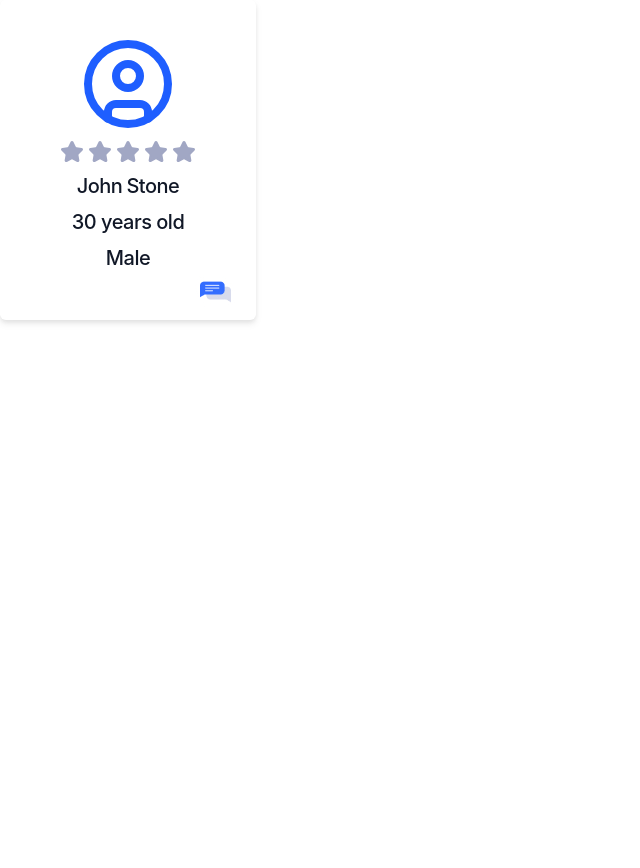
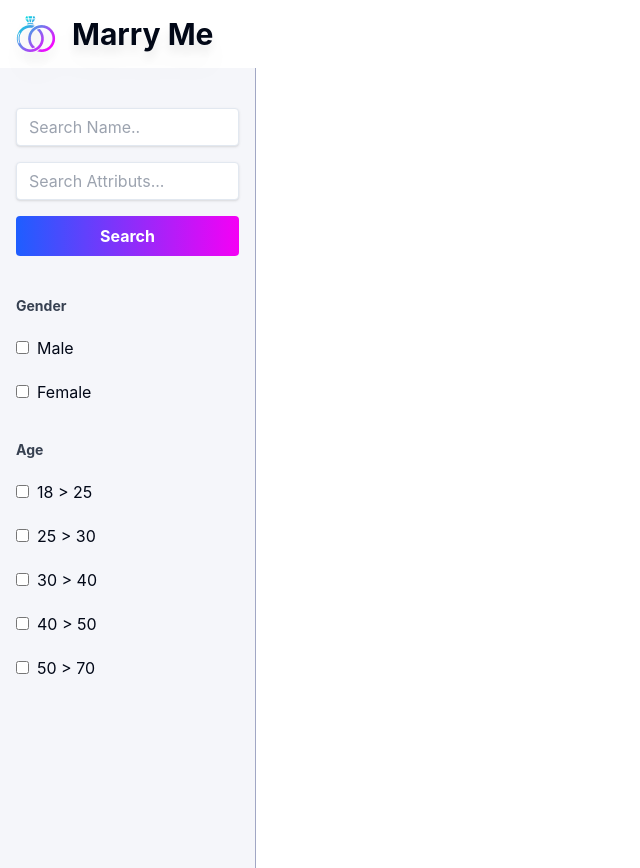
Before and after one commit to MCezarLucian/marry-me, a React (Create React App) app: page / in a window 1280 px wide. Shown: the whole page, without its empty margins (0-640 px from the left). Before the commit the page ends 800 px from the top, so only its background shows below. Built offline with nearby package versions, Linux system fonts and the light colour scheme.

Commit message:
Create Filter

```diff
--- a/src/App.tsx
+++ b/src/App.tsx
@@ -1,16 +1,27 @@
-import React from "react";
+import React, { useState } from "react";
 import "./App.css";
-import FileUploadDropzone from "./components/imageUploader/FileUploadDropzone";
-import Navbar from "./components/navbar/Navbar";
 import Footer from "./components/footer/Footer";
 import Navbar from "./components/navbar/Navbar";
 import { users } from "./mockdata/data";
 import Card from "./components/Card.tsx/Card";
+import Filter from "./components/Filter/Filter";
 
 function App() {
+  const [filteredUsers, setFilteredUsers] = useState(users);
+
+  const handleFilter = (filtered: typeof users) => {
+    setFilteredUsers(filtered);
+  };
+
   return (
     <div>
-      <Card user={users[0]}></Card>
+      <Navbar></Navbar>
+      <Filter users={users} onFilter={handleFilter} />
+      {/*  <div className="user-cards">
+        {filteredUsers.map((user) => (
+          <Card key={user.id} user={user} />
+        ))}
+      </div> */}
     </div>
   );
 }
--- /dev/null
+++ b/src/components/Filter/Filter.tsx
@@ -0,0 +1,102 @@
+import React, { useState } from "react";
+import { UserType } from "@/lib/types";
+
+interface FilterProps {
+  users: UserType[]; // array of user data
+  onFilter: (filteredUsers: UserType[]) => void;
+}
+
+const Filter = ({ users, onFilter }: FilterProps) => {
+  const [name, setName] = useState<string>("");
+  const [attributes, setAttributes] = useState<string>("");
+  const [selectedAgeRanges, setSelectedAgeRanges] = useState<string[]>([]);
+  const [selectedGenders, setSelectedGenders] = useState<string[]>([]);
+
+  const handleAgeRangeChange = (range: string) => {
+    setSelectedAgeRanges((prev) =>
+      prev.includes(range) ? prev.filter((r) => r !== range) : [...prev, range]
+    );
+  };
+
+  const handleGenderChange = (gender: string) => {
+    setSelectedGenders((prev) =>
+      prev.includes(gender)
+        ? prev.filter((g) => g !== gender)
+        : [...prev, gender]
+    );
+  };
+
+  const ageRanges = ["18 > 25", "25 > 30", "30 > 40", "40 > 50", "50 > 70"];
+
+  return (
+    <div className="flex flex-col px-4 py-10 font-Inter top-0 left-0 min-h-screen bg-backgroundGray max-w-64 border-r border-r-darkGray border-r-1 overflow-y-auto">
+      <div className="mb-4 w-full">
+        <input
+          type="text"
+          value={name}
+          className="shadow appearance-none border rounded w-full py-2 px-3 text-gray-700 leading-tight focus:outline-none focus:shadow-outline bg-white"
+          placeholder="Search Name.."
+        />
+      </div>
+      <div className="mb-4 w-full">
+        <input
+          type="text"
+          value={attributes}
+          className="shadow appearance-none border rounded w-full py-2 px-3 text-gray-700 leading-tight focus:outline-none focus:shadow-outline bg-white"
+          placeholder="Search Attributs..."
+        />
+      </div>
+      <button className="bg-gradient-to-r from-customStart to-customEnd text-white font-bold py-2 px-4 rounded  mb-6">
+        Search
+      </button>
+      <div className="flex flex-col mt-4 mb-4 w-full">
+        <label className="block text-gray-700 text-sm font-bold mb-5">
+          Gender
+        </label>
+        <div className="flex flex-col text-base">
+          <label className="mr-2 mb-5">
+            <input
+              type="checkbox"
+              value="male"
+              checked={selectedGenders.includes("male")}
+              onChange={() => handleGenderChange("male")}
+              className="mr-2 border-darkGray p-6"
+            />
+            Male
+          </label>
+          <label className="mr-2 mb-5 text-base">
+            <input
+              type="checkbox"
+              value="female"
+              checked={selectedGenders.includes("female")}
+              onChange={() => handleGenderChange("female")}
+              className="mr-2"
+            />
+            Female
+          </label>
+        </div>
+      </div>
+      <div className="mb-4 w-full">
+        <label className="block text-gray-700 text-sm font-bold mb-5">
+          Age
+        </label>
+        <div className="flex flex-col">
+          {ageRanges.map((range) => (
+            <label key={range} className="mr-2 mb-5 text-base">
+              <input
+                type="checkbox"
+                value={range}
+                checked={selectedAgeRanges.includes(range)}
+                onChange={() => handleAgeRangeChange(range)}
+                className="mr-2"
+              />
+              {range}
+            </label>
+          ))}
+        </div>
+      </div>
+    </div>
+  );
+};
+
+export default Filter;
--- a/tailwind.config.js
+++ b/tailwind.config.js
@@ -25,6 +25,9 @@ module.exports = {
         input: "hsl(var(--input))",
         ring: "hsl(var(--ring))",
         darkGray: "#A1A7C4",
+        customStart: "#1E5EFF",
+        customEnd: "#F500F5",
+        backgroundGray: "#F5F6FA",
         background: "hsl(var(--background))",
         foreground: "hsl(var(--foreground))",
         primary: {
```
